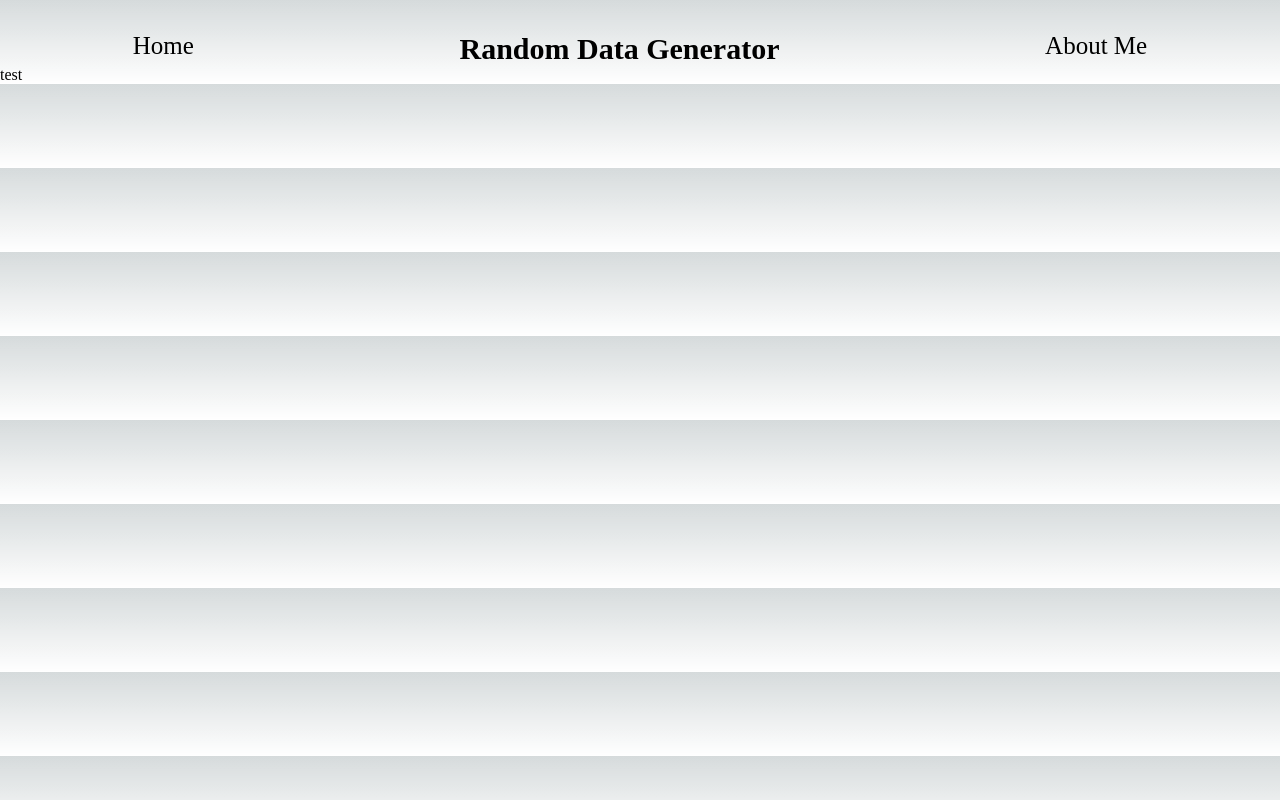
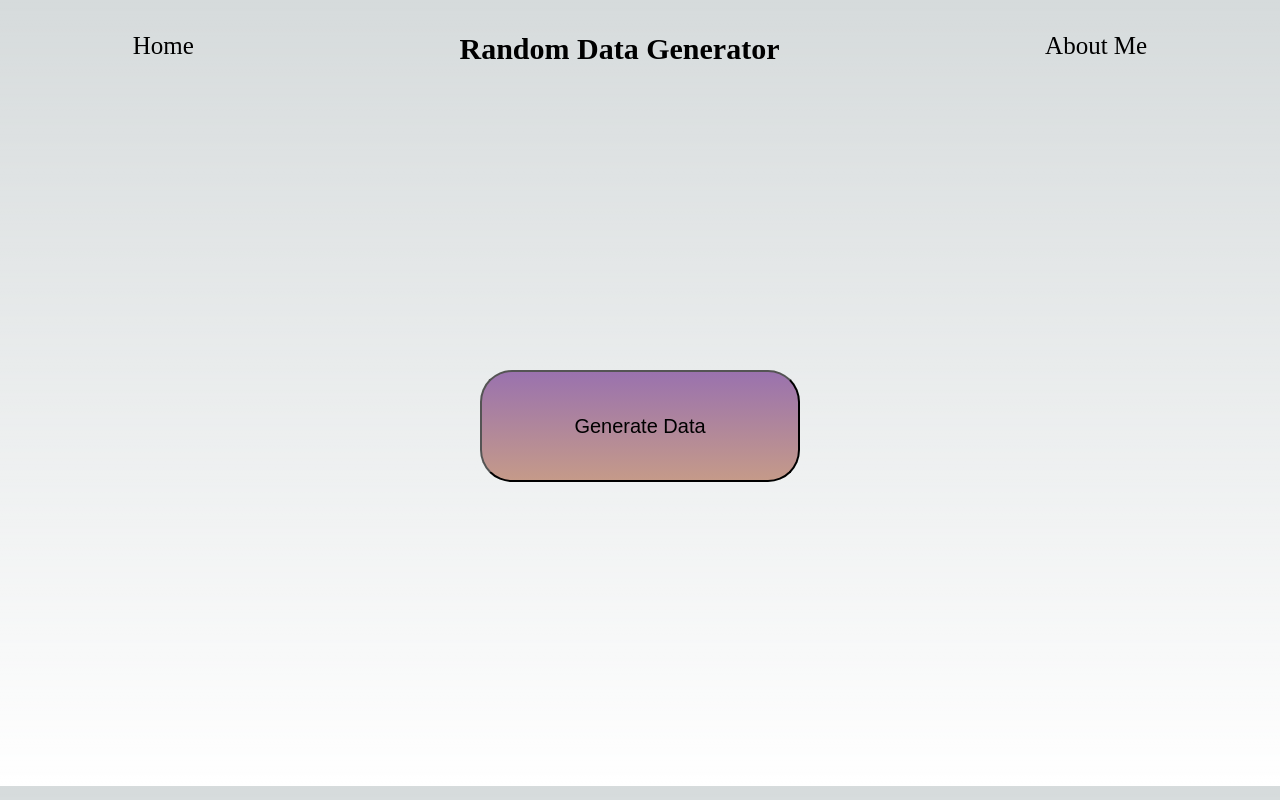
Before and after one commit to JoelKong/random-data-generator, a Next.js app in the folder randomdata/: page / in a window 1280 px wide. Built offline with nearby package versions, Linux system fonts and the light colour scheme.

Commit message:
feat: created generate data button

```diff
--- a/randomdata/components/Data.tsx
+++ b/randomdata/components/Data.tsx
@@ -1,7 +1,11 @@
 import classes from "./data.module.css";
 
 function Data() {
-  return <div>test</div>;
+  return (
+    <section className={classes.section}>
+      <button className={classes.button}>Generate Data</button>
+    </section>
+  );
 }
 
 export default Data;
--- a/randomdata/components/data.module.css
+++ b/randomdata/components/data.module.css
@@ -0,0 +1,16 @@
+.section {
+  width: 100vw;
+  height: 90vh;
+  display: flex;
+  justify-content: center;
+  align-items: center;
+}
+
+.button {
+  width: 20rem;
+  height: 7rem;
+  font-size: 20px;
+  background-image: linear-gradient(180deg, #9a72ae, #c59a89);
+  cursor: pointer;
+  border-radius: 2rem;
+}
```
